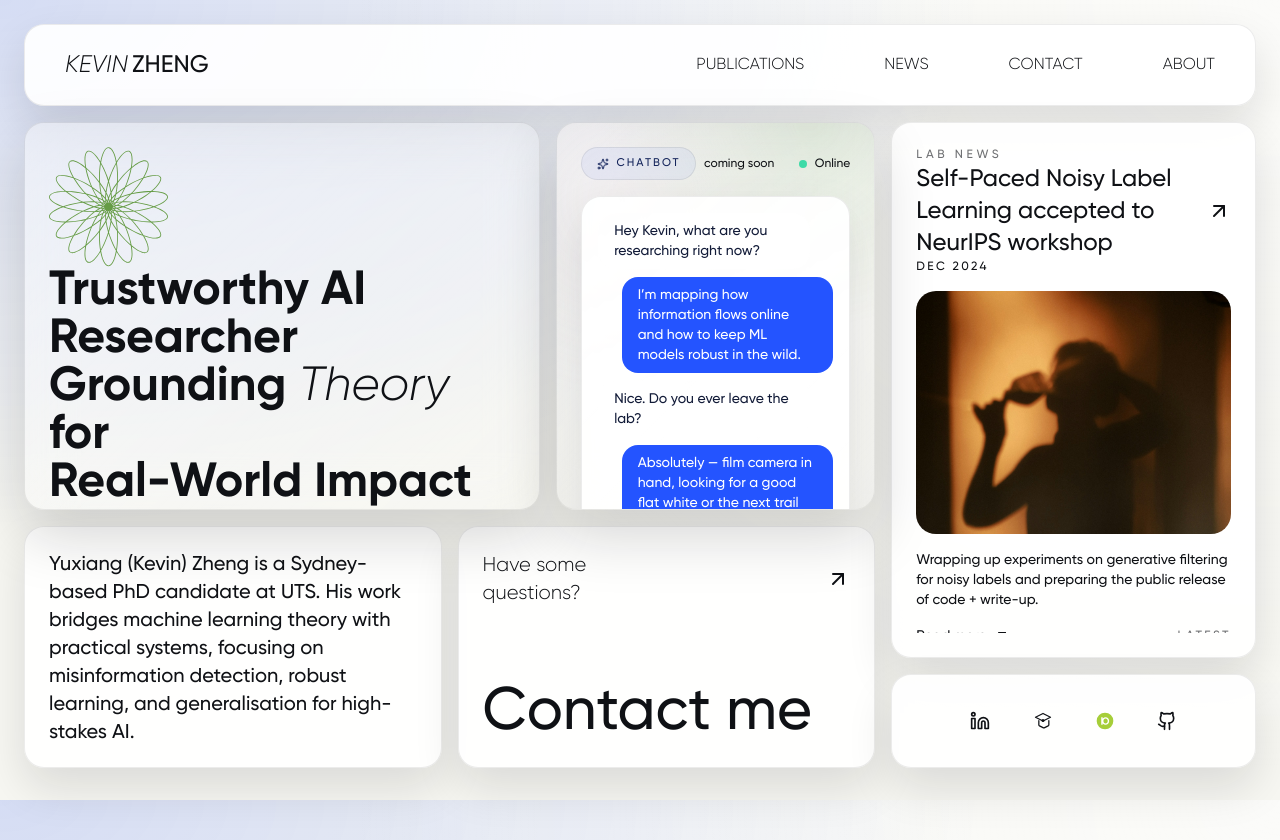
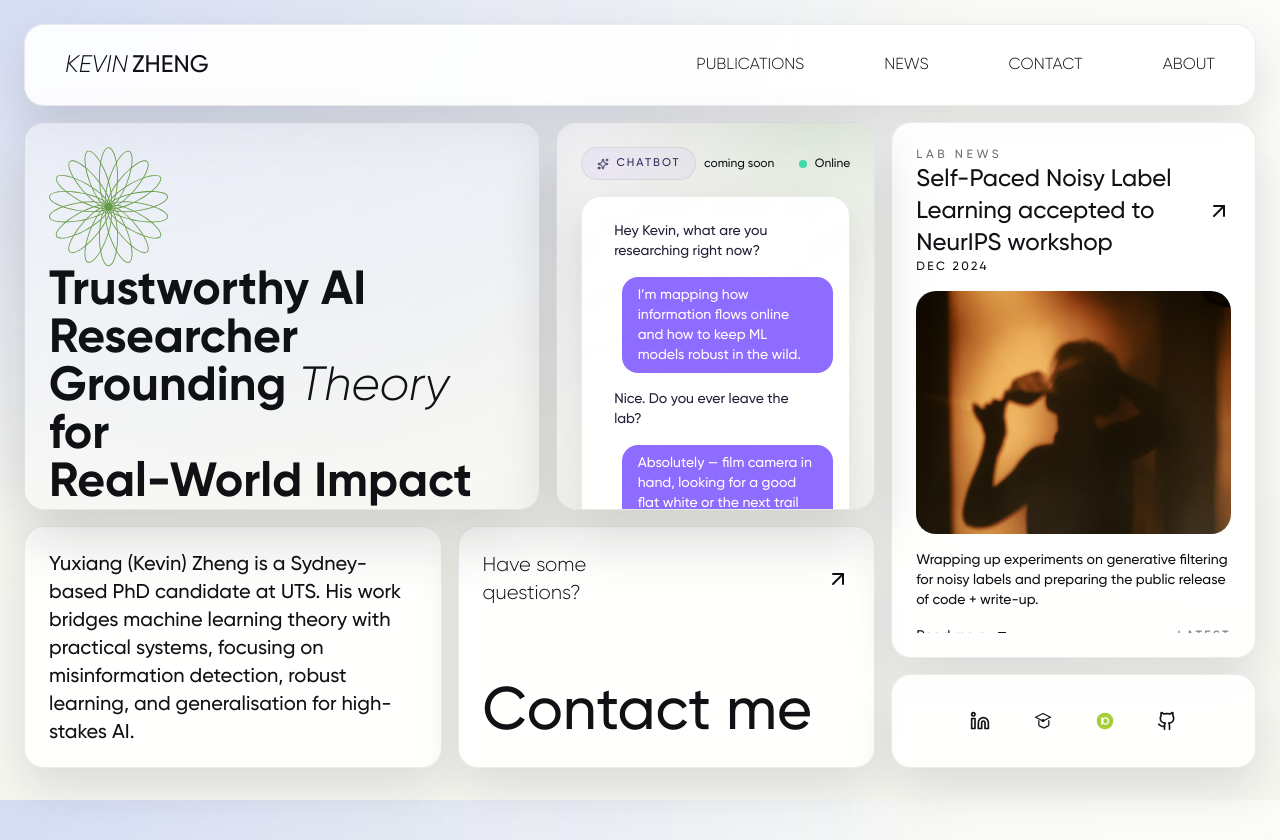
Before and after one commit to kyxzhe/kyxzhe.github.io, a Next.js app: page / in a window 1280 px wide. Built offline with nearby package versions, Linux system fonts and the light colour scheme.

Commit message:
style: soften accent palette

```diff
--- a/src/app/globals.css
+++ b/src/app/globals.css
@@ -5,8 +5,8 @@
   --foreground: #0f1115;
   --card: rgba(255, 255, 255, 0.92);
   --card-border: rgba(15, 17, 21, 0.08);
-  --accent: #2454ff;
-  --accent-soft: rgba(36, 84, 255, 0.12);
+  --accent: #8e6cff;
+  --accent-soft: rgba(142, 108, 255, 0.12);
   --font-gilroy: 'Gilroy', sans-serif;
 }
 
@@ -16,8 +16,8 @@
     --foreground: #f1f1f1;
     --card: rgba(12, 14, 18, 0.92);
     --card-border: rgba(255, 255, 255, 0.08);
-    --accent: #88aaff;
-    --accent-soft: rgba(136, 170, 255, 0.14);
+    --accent: #c7b5ff;
+    --accent-soft: rgba(199, 181, 255, 0.18);
   }
 }
 
```
